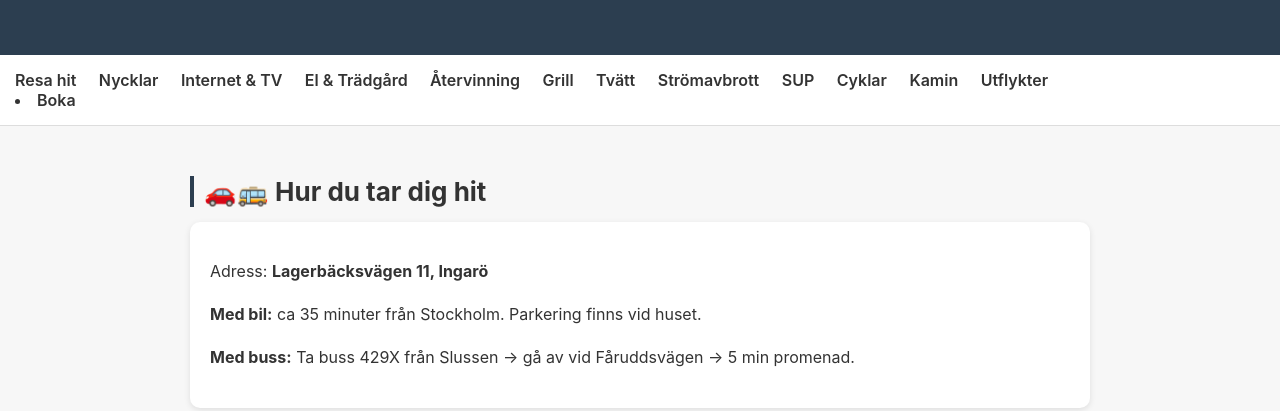
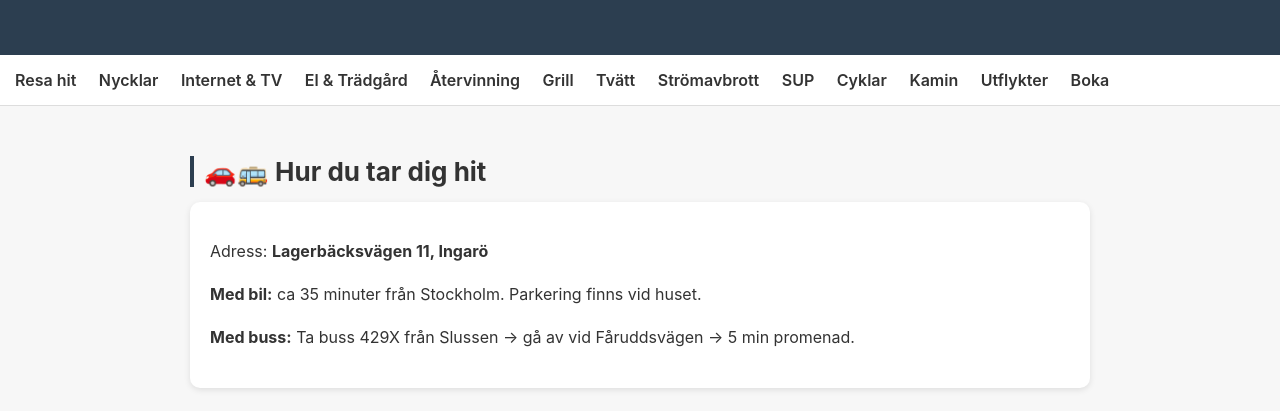
Before and after one commit to siamandkhizri/ingaro-summer-house, a plain HTML site: page index.html in a window 1280 px wide. Shown: the part 538-949 px from the top of the page. Drawn offline with Linux system fonts and the light colour scheme.

Commit message:
Fix booking link in navigation menu

```diff
--- a/index.html
+++ b/index.html
@@ -101,7 +101,7 @@
     <a href="#bikes">Cyklar</a>
     <a href="#fireplace">Kamin</a>
     <a href="#explore">Utflykter</a>
-    <li><a href="booking.html">Boka</a></li>
+    <a href="booking.html">Boka</a>
 
 </nav>
 
```
